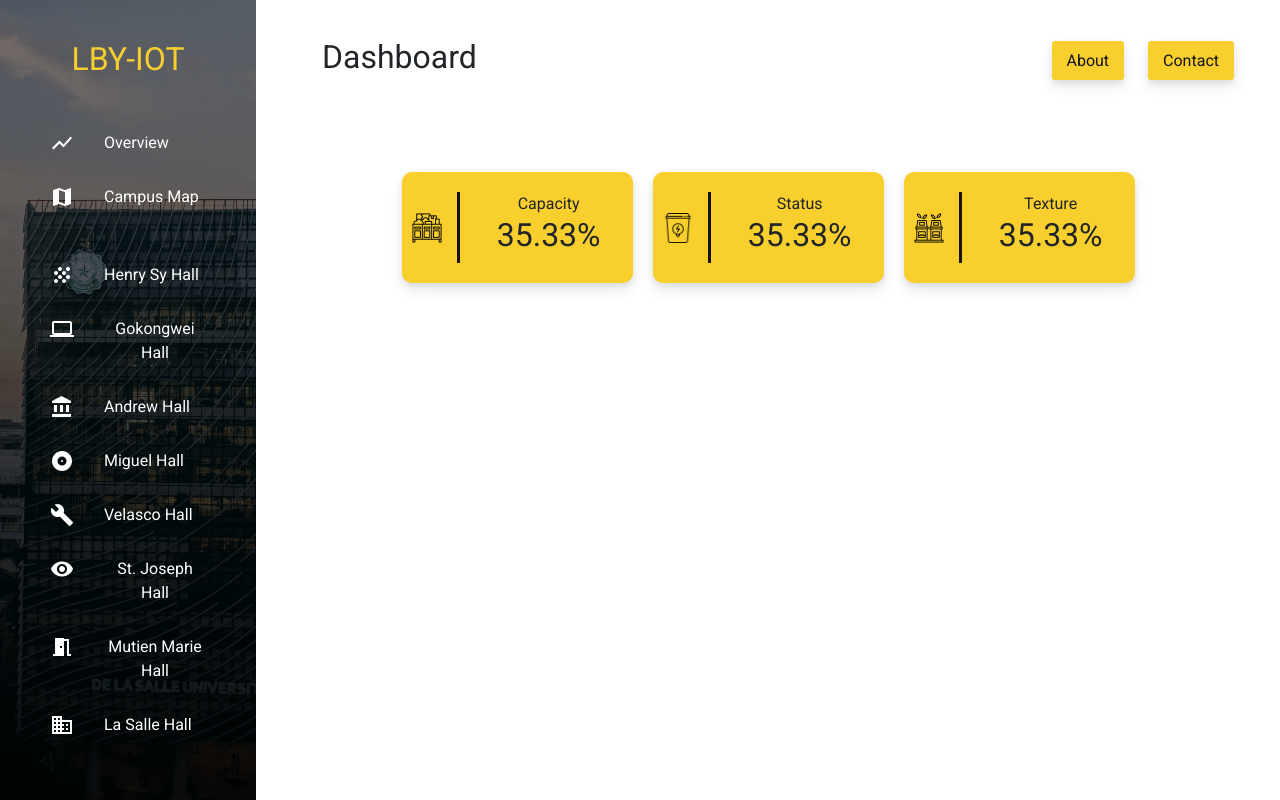
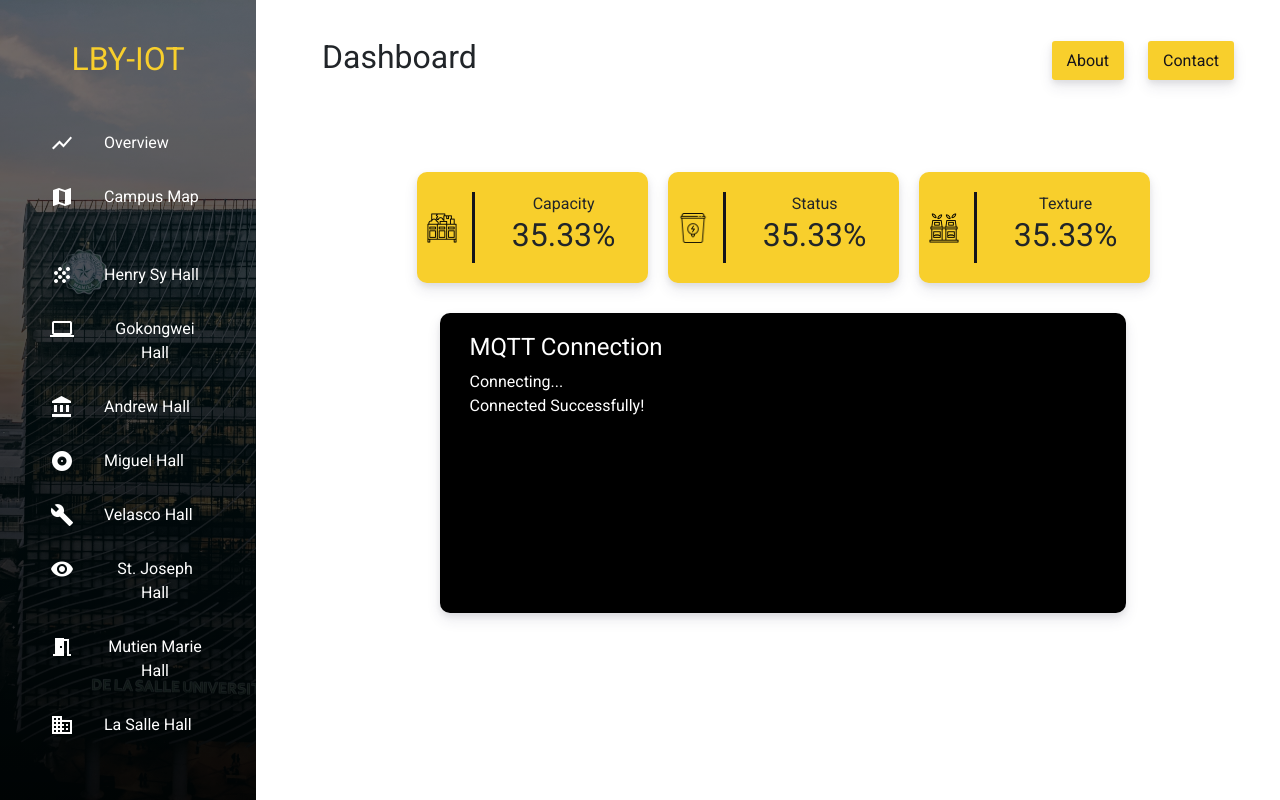
Before and after one commit to rastinep/lbyiotfinal, a Django app: page /overview/ in a window 1280 px wide. Run offline with Django 3.2, Linux system fonts and the light colour scheme; some libraries are stand-ins or nearby versions.

Commit message:
Add files via upload

```diff
--- a/garbagesystem/gisystem/static/gisystem/css/style.css
+++ b/garbagesystem/gisystem/static/gisystem/css/style.css
@@ -249,3 +249,7 @@ body {
 .contact-link span {
     padding: 20px 40px;
 }
+
+#connect {
+    margin-top: 30px;
+}
--- a/garbagesystem/gisystem/templates/gisystem/home.html
+++ b/garbagesystem/gisystem/templates/gisystem/home.html
@@ -9,6 +9,7 @@
   <script src="https://code.jquery.com/jquery-3.3.1.slim.min.js" integrity="sha384-q8i/X+965DzO0rT7abK41JStQIAqVgRVzpbzo5smXKp4YfRvH+8abtTE1Pi6jizo" crossorigin="anonymous"></script>
   <script src="https://cdnjs.cloudflare.com/ajax/libs/popper.js/1.14.7/umd/popper.min.js" integrity="sha384-UO2eT0CpHqdSJQ6hJty5KVphtPhzWj9WO1clHTMGa3JDZwrnQq4sF86dIHNDz0W1" crossorigin="anonymous"></script>
   <script src="https://stackpath.bootstrapcdn.com/bootstrap/4.3.1/js/bootstrap.min.js" integrity="sha384-JjSmVgyd0p3pXB1rRibZUAYoIIy6OrQ6VrjIEaFf/nJGzIxFDsf4x0xIM+B07jRM" crossorigin="anonymous"></script>
+  <script src="https://ajax.googleapis.com/ajax/libs/jquery/3.3.1/jquery.min.js"></script>
 </head>
 
 <body>
--- a/garbagesystem/gisystem/templates/gisystem/overview.html
+++ b/garbagesystem/gisystem/templates/gisystem/overview.html
@@ -2,7 +2,7 @@
 {% load static %}
 
 {% block content %}
-<div class="container row" id="overview">
+<div class="container" id="overview">
     <div class="col-3" id="upper">
         <div class="row upper">
             <div class="upper-link col-3">
@@ -37,4 +37,13 @@
         </div>
     </div>
 </div>
+<div class="container" style="width: 72%; height: 300px; background-color: black; align-self: center; border-radius: 10px; box-shadow: 0 7px 14px rgba(50,50,93,.1), 0 3px 6px rgba(0,0,0,.08);" id="connect">
+    <div class="container" style="padding-top: 20px; color: white; display: flex; flex-direction: column;">
+        <div>
+            <h4>MQTT Connection</h4>
+        </div>
+        <span>Connecting...</span>
+        <span>Connected Successfully!</span>
+    </div>
+</div>
 {% endblock %}
--- a/garbagesystem/gisystem/views.py
+++ b/garbagesystem/gisystem/views.py
@@ -1,4 +1,8 @@
 from django.shortcuts import render
+import serial
+import time
+from django.http import JsonResponse
+
 
 # Create your views here.
 
@@ -24,4 +28,15 @@ def overview(request):
 
 
 def hall(request):
-    return render(request, 'gisystem/hall.html', {})
+    serport = serial.Serial('/dev/cu.usbserial', '9600')
+    time.sleep(1)
+    serport.setDTR(False)
+    capacity = serport.readline()
+    capacity = capacity.decode('utf-8').rstrip()
+    return render(request, 'gisystem/hall.html', {'capacity': capacity})
+
+
+def ajax_data(request):
+    #values = MyNoiseLevelModel.objects.all().values('value')
+    json_data = json.dumps(data)
+    return Response(json_data, mimetypes='application/json')
```
Also changed, not shown: garbagesystem/gisystem/templates/gisystem/hall.html (+27 -3 lines).
